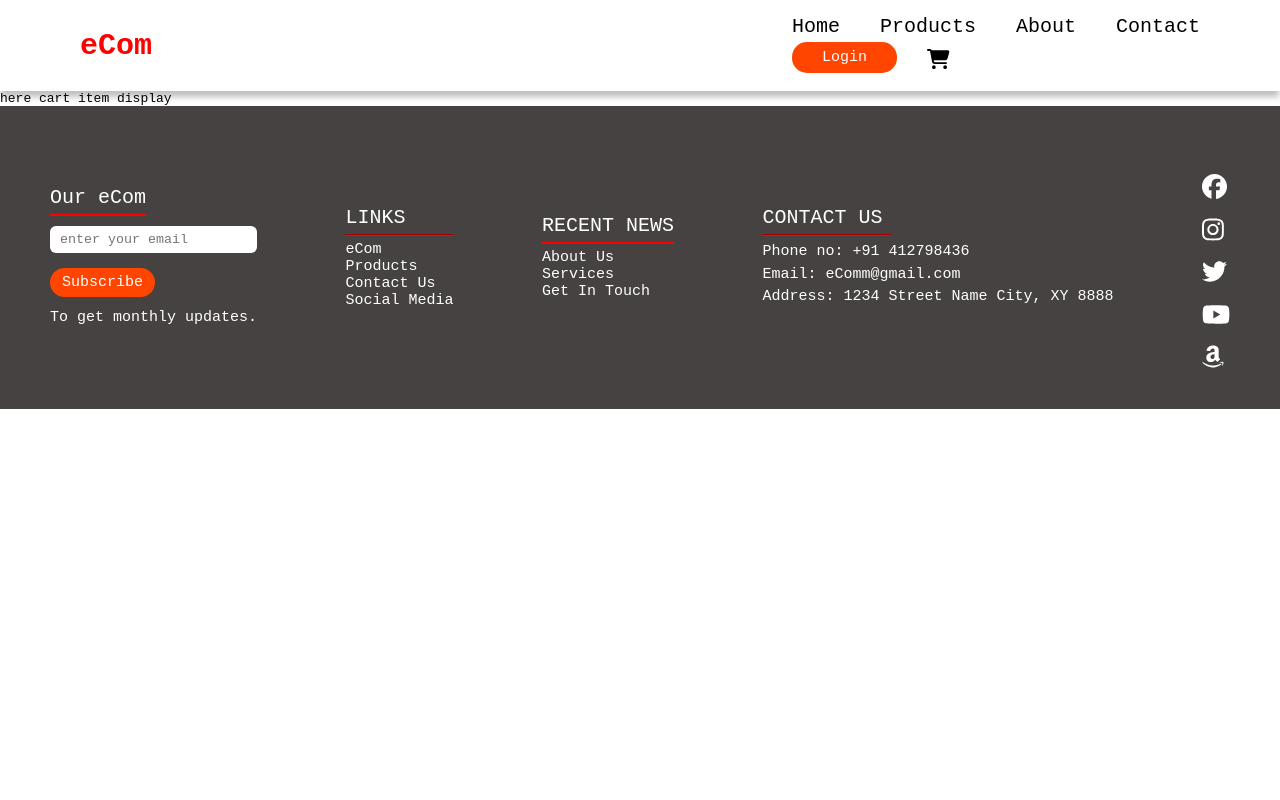
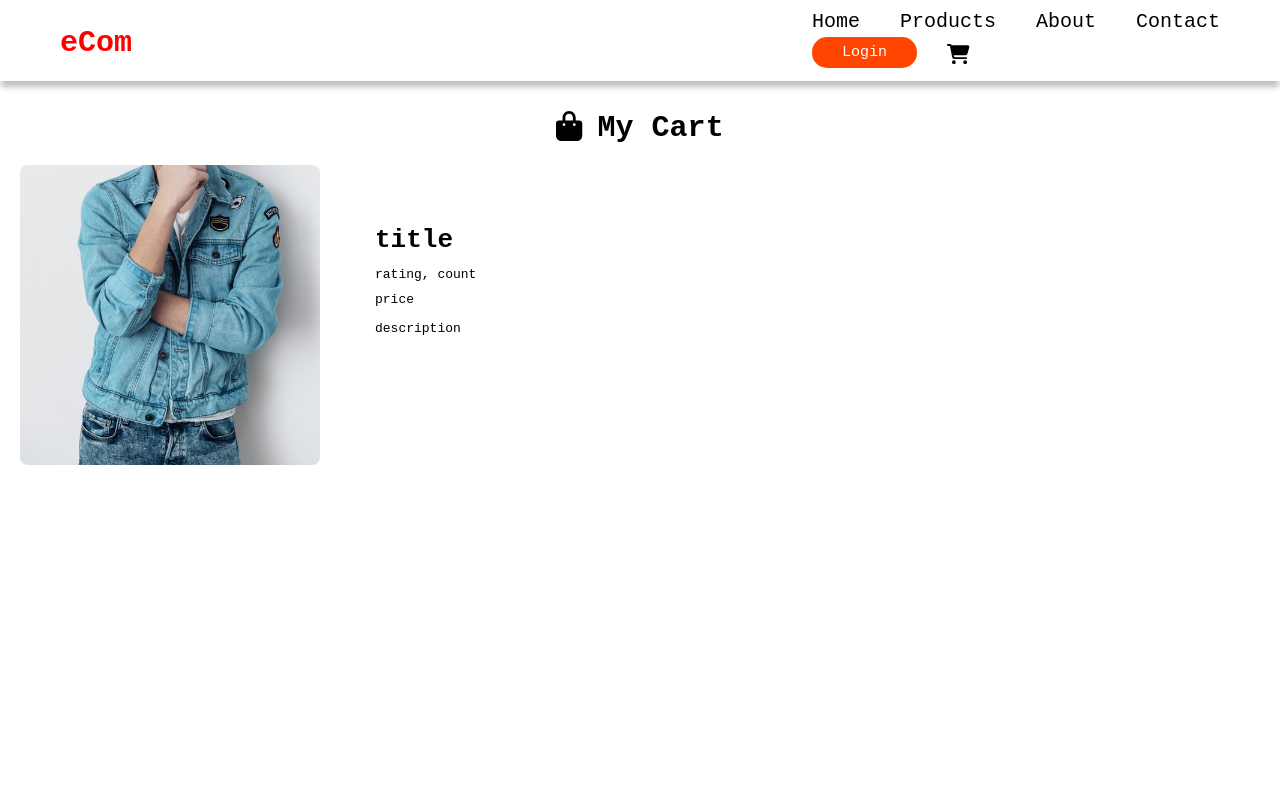
Before and after one commit to aaradhyasingh2/e-com-site, a React (Create React App) app: page /cart in a window 1280 px wide. Shown: the top 800 px of the page. Built offline with nearby package versions, Linux system fonts and the light colour scheme.

Commit message:
error page added

```diff
--- a/src/App.js
+++ b/src/App.js
@@ -9,13 +9,13 @@ import Footer from './Components/Footer';
 import LoginPage from './Components/pages/loginPage';
 import SignupPage from './Components/pages/signupPage';
 import CartPage from './Components/pages/CartPage';
+import ErrorPage from './Components/pages/ErrorPage';
 
 const App = () => {
   return (
     <Router>
       <Navbar />
       <Switch>
-        <Route path="/" exact component={HomePage} />
         <Route path="/home" exact component={HomePage} />
         <Route path="/products" component={ProductPage} />
         <Route path="/about" component={AboutPage} />
@@ -23,6 +23,7 @@ const App = () => {
         <Route path="/login" component={LoginPage} />
         <Route path="/signup" component={SignupPage} />
         <Route path="/cart" component={CartPage} />
+        <Route path="*" component={ErrorPage} />
       </Switch>
       <Footer />
     </Router>
--- /dev/null
+++ b/src/Components/css/cart.css
@@ -0,0 +1,89 @@
+body {
+  margin: 0;
+  font-family: monospace;
+}
+
+.cart-container {
+  display: flex;
+  min-height: 100vh;
+  flex-direction: column;
+  align-items: center;
+  text-align: center;
+  padding: 20px;
+  gap: 55px;
+}
+
+.heading {
+  gap: 15px;
+  display: flex;
+  align-items: center;
+  justify-content: center;
+  margin-top: 25px;
+  font-size: 15px;
+}
+
+.product-show-section {
+  margin-top: 20px;
+}
+
+.product-show-section img {
+  width: 100%;
+  max-width: 300px;
+  height: auto;
+  border-radius: 8px;
+}
+
+.product-txt-section {
+  margin-top: 20px;
+}
+
+.product-txt-section h1 {
+  margin-bottom: 10px;
+}
+
+.product-txt-section p {
+  margin: 5px 0;
+}
+
+.product-txt-section p:nth-child(n + 4) {
+  margin-top: 10px;
+}
+
+/* Responsive styles */
+@media (min-width: 768px) {
+  .cart-container {
+    flex-direction: row;
+    /* justify-content: space-between; */
+    align-items: flex-start;
+    text-align: left;
+    gap: 55px;
+  }
+
+  h1 {
+    margin-top: 5px;
+  }
+
+  .product-show-section {
+    margin-top: 0;
+  }
+
+  .product-txt-section {
+    margin-top: 55px;
+  }
+}
+
+@media (max-width: 425px){
+    .cart-container{
+        gap: 0px;
+    }
+}
+@media (max-width: 375px){
+    .cart-container{
+        gap: 0px;
+    }
+}
+@media (max-width: 320px){
+    .cart-container{
+        gap: 0px;
+    }
+}
--- a/src/Components/css/eCom.css
+++ b/src/Components/css/eCom.css
@@ -16,7 +16,8 @@ body {
   height: 100%;
   display: flex;
   align-items: center;
-  padding: 15px 80px;
+  padding-top: 8px;
+  padding: 10px 60px;
   justify-content: space-between;
   /* box-shadow: 0 2px 4px -1px rgba(0, 0, 0, 0.25); */
   box-shadow: 0 7px 6px -1px rgba(0, 0, 0, 0.25);
@@ -499,3 +500,20 @@ p {
     gap: 15px;
   }
 }
+
+/* error page css */
+
+.error-page-container {
+  padding: 10rem 0;
+  text-align: center;
+}
+
+.error-page-container #errorheadingone {
+  font-size: 7rem;
+}
+.error-page-container #errorheadingtwo {
+  font-size: 4.2rem;
+}
+.error-page-container #errorpara {
+  margin: 2rem 0;
+}
--- a/src/Components/css/home.css
+++ b/src/Components/css/home.css
@@ -3,14 +3,13 @@ body {
   font-family: monospace;
 }
 .homeMainDiv {
+  /* height: 633px; */
   width: 100%;
-  height: 633px;
+  min-height: 100vh;
   display: flex;
-  /* line-height: 1; */
   padding: 0px 60px;
   align-items: center;
   color: black;
-  /* background-color: black; */
   background-color: #dcdee3;
   justify-content: space-between;
 }
--- a/src/Components/pages/CartPage.js
+++ b/src/Components/pages/CartPage.js
@@ -1,10 +1,27 @@
-import React from 'react'
+import React from 'react';
+import '../css/cart.css';
+import { FontAwesomeIcon } from '@fortawesome/react-fontawesome';
+import { faBagShopping } from '@fortawesome/free-solid-svg-icons';
+import menjacket from '../images/menjacket.jpg';
 
 const CartPage = () => {
   return (
-    <div>
-        here cart item display
-    </div>
+    <>
+      <div className="heading">
+        <FontAwesomeIcon icon={faBagShopping} size='2x' /><h1>My Cart</h1>
+      </div>
+      <div className='cart-container'>
+        <div className="product-show-section">
+          <img src={menjacket} alt="" />
+        </div>
+        <div className="product-txt-section">
+          <h1>title</h1>
+          <p>rating, count</p>
+          <p>price</p>
+          <p>description</p>
+        </div>
+      </div>
+    </>
   )
 }
 
--- /dev/null
+++ b/src/Components/pages/ErrorPage.js
@@ -0,0 +1,20 @@
+import React from 'react'
+import { NavLink } from 'react-router-dom/cjs/react-router-dom.min';
+
+const ErrorPage = () => {
+    return (
+        <div className='error-page-container'>
+            <h2 id='errorheadingone'>404</h2>
+            <h3 id='errorheadingtwo'>UH OH! You're lost.</h3>
+            <p id='errorpara'>
+                The page you are looking for does not exist. How you got here is a mystery. But you can click the button below to go back to the homepage.
+            </p>
+
+            <NavLink to="/home">
+            <button>GO BACK TO HOME</button>
+            </NavLink>
+        </div>
+    )
+}
+
+export default ErrorPage;
--- a/src/Components/pages/ProductPage.js
+++ b/src/Components/pages/ProductPage.js
@@ -75,9 +75,9 @@ const ProductPage = () => {
                                     </div>
                                     <div className="producttxtsection">
                                         <h5>{item.title}</h5>
+                                        <p>Rating:{item.rating.rate}, Count:{item.rating.count}</p>
+                                        <h5>Price: $<span style={{ color: 'oranged' }}>{item.price}</span></h5>
                                         <p className="description">{item.description}</p>
-                                        <p>Rating:{item.rating.rate}, Count:{item.rating.count}</p>
-                                        <p>Price: $<span style={{ color: 'oranged' }}>{item.price}</span></p>
                                         <button>Add to cart</button>
                                     </div>
                                 </div>
```
